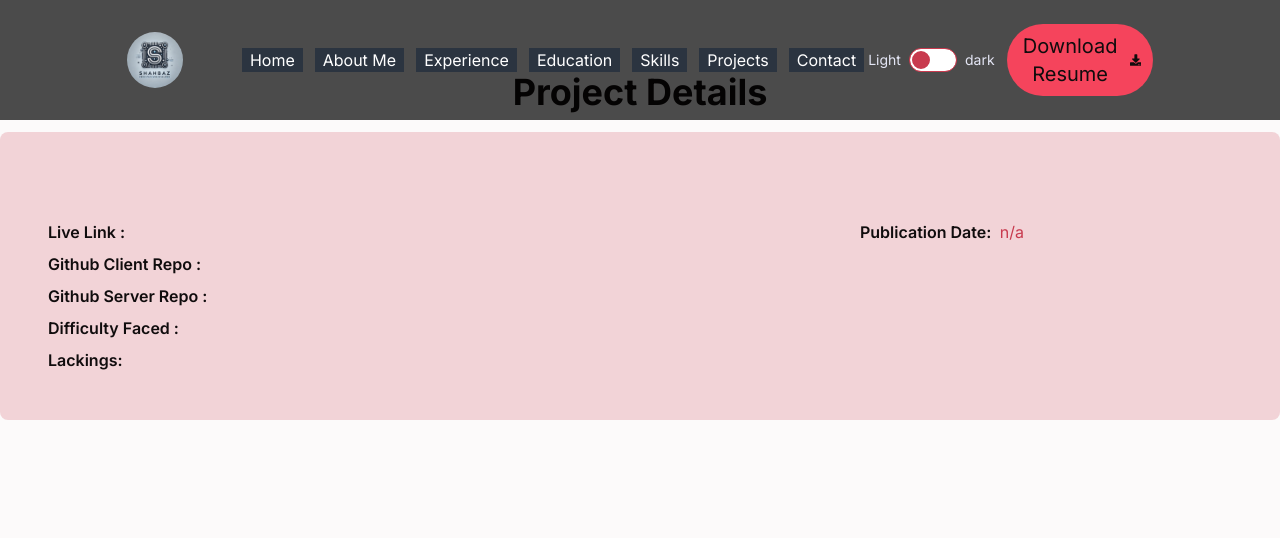
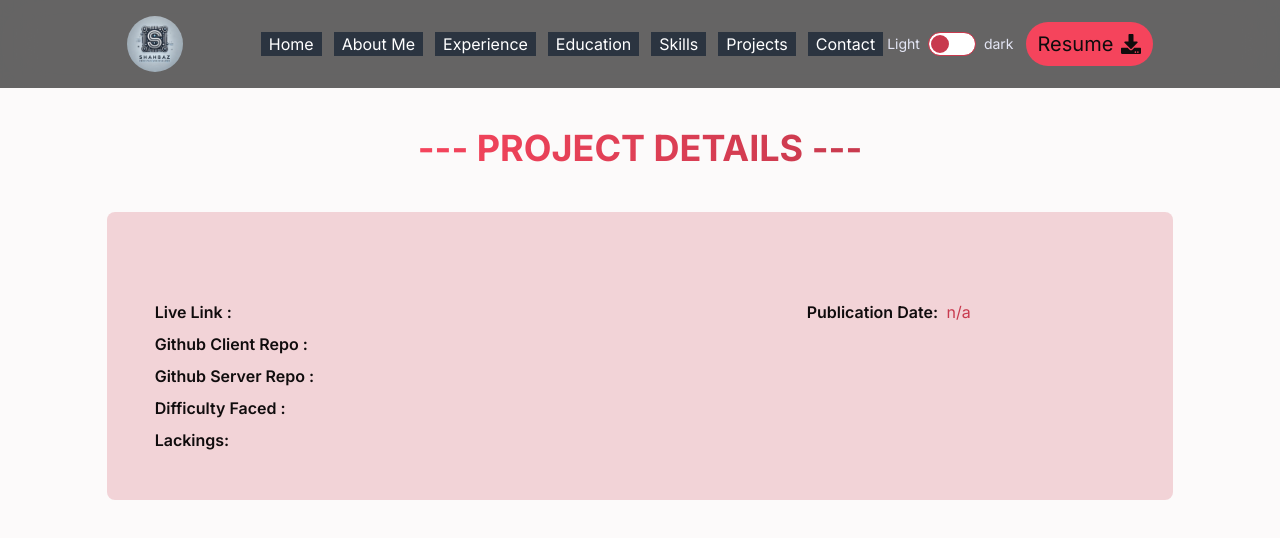
Before and after one commit to shahbaz-kamal/my-web-developer-portfolio-client, a React (Vite) app: page /view-details/1 in a window 1280 px wide. Shown: the top 538 px of the page. Built offline with nearby package versions, Linux system fonts and the light colour scheme; no server answers.

Commit message:
changed resume

```diff
--- a/src/Component/Title.jsx
+++ b/src/Component/Title.jsx
@@ -1,9 +1,10 @@
 import React from 'react';
 
-const Title = ({title}) => {
+const Title = ({title,subTitle}) => {
     return (
-        <div>
-            <h3 className='mb-4 md:mb-5 text-2xl md:text-4xl font-bold text-light-color-text dark:text-dark-color-text text-center'>{title}</h3>
+        <div className='flex flex-col items-center justify-center gap-2 md:gap-3 mb-6 md:mb-8'>
+            <h3 className=' text-2xl md:text-4xl font-bold  text-center uppercase text-transparent bg-clip-text bg-gradient-to-r from-light-accent to-light-primary dark:from-dark-accent dark:to-dark-primary'>--- {title} ---</h3>
+            <p className='text-xl md:text-2xl font-medium italic text-light-color-text dark:text-dark-color-text'>{subTitle}</p>
         </div>
     );
 };
--- a/src/Hooks/UseAxiosSecure.jsx
+++ b/src/Hooks/UseAxiosSecure.jsx
@@ -1,8 +1,8 @@
 import axios from "axios";
 
 const axiosInstance = axios.create({
-  baseURL: "http://localhost:5000/",
-  // baseURL: "https://my-portfolio-server-mauve.vercel.app/",
+  // baseURL: "http://localhost:5000/",
+  baseURL: "https://my-portfolio-server-mauve.vercel.app/",
 });
 const UseAxiosSecure = () => {
   return axiosInstance;
--- a/src/Layouts/MainLayout.jsx
+++ b/src/Layouts/MainLayout.jsx
@@ -5,7 +5,7 @@ import { Outlet } from "react-router-dom";
 const MainLayout = () => {
   return (
     <div>
-      <section className="w-full mx-auto fixed z-10  bg-opacity-70 bg-black py-2 md:py-4">
+      <section className="w-full mx-auto fixed z-10  bg-opacity-60 bg-black py-2  backdrop-blur-xl">
         <Navbar></Navbar>
       </section>
       <section className="">
--- a/src/Pages/Home/Education.jsx
+++ b/src/Pages/Home/Education.jsx
@@ -6,7 +6,7 @@ const Education = () => {
   return (
     <div id="education">
       <header>
-        <Title title={"Education"}></Title>
+        <Title title={"Education"} subTitle={"My Academic Path"}></Title>
       </header>
       <section className="grid grid-cols-1 md:grid-cols-2 gap-4 md:gap-6">
         <EducationCard
--- a/src/Pages/Home/Experience.jsx
+++ b/src/Pages/Home/Experience.jsx
@@ -6,7 +6,7 @@ const Experience = () => {
   return (
     <div id="experience">
       <header>
-        <Title title={"Work Experience"}></Title>
+        <Title title={"Work Experience"} subTitle={"Hands-On Experience"}></Title>
       </header>
       <section className="grid grid-cols-1 md:grid-cols-2 gap-4 md:gap-6">
         <ExperienceCard
--- a/src/Pages/Home/Home.jsx
+++ b/src/Pages/Home/Home.jsx
@@ -9,7 +9,7 @@ import Contact from "./Contact";
 
 const Home = () => {
   return (
-    <div className="space-y-6 md:space-y-8 lg:space-y-10">
+    <div className="space-y-8 md:space-y-10 lg:space-y-14">
       <section className="">
         <Banner></Banner>
       </section>
--- a/src/Pages/Home/ProjectCard.jsx
+++ b/src/Pages/Home/ProjectCard.jsx
@@ -24,7 +24,7 @@ const ProjectCard = ({ project }) => {
     publicationDate,
   } = project;
   return (
-    <div className="card bg-light-secondary bg-opacity-10 dark:bg-dark-primary dark:bg-opacity-20  shadow-xl">
+    <div className="card bg-base-200  dark:bg-dark-primary dark:bg-opacity-20  shadow-xl">
       <figure className="p-6 rounded-md">
         <Swiper
           slidesPerView={1}
@@ -52,8 +52,12 @@ const ProjectCard = ({ project }) => {
         <h2 className="card-title text-light-color-text dark:text-dark-color-text">
           {projectTitle}
         </h2>
-        <p className=" text-light-color-text dark:text-dark-color-text">
-          {projectDescription}
+        <p className=" text-light-color-text dark:text-dark-color-text ">
+          {projectDescription.slice(0, 200)}....{" "}
+          <span className="font-bold text-light-accent dark:text-dark-color-text">
+            {" "}
+            <Link to={`/view-details/${_id}`}>View Details </Link>
+          </span>
         </p>
         <div className="flex justify-center items-center mb-6 flex-wrap gap-4">
           <a href={liveLink} target="_blank">
@@ -75,13 +79,13 @@ const ProjectCard = ({ project }) => {
           </a>
         </div>
 
-        <div className="card-actions justify-center">
+        {/* <div className="card-actions justify-center">
           <Link to={`/view-details/${_id}`}>
             <button className="btn btn-primary bg-light-accent border-light-accent dark:bg-dark-primary dark:border-dark-primary text-light-color-text hover:bg-light-secondary hover:border-light-secondary  dark:hover:bg-dark-accent dark:hover:border-dark-accent transition duration-300 ease-in-out">
               View Details
             </button>
           </Link>
-        </div>
+        </div> */}
       </div>
     </div>
   );
--- a/src/Pages/Home/ViewDetails.jsx
+++ b/src/Pages/Home/ViewDetails.jsx
@@ -43,7 +43,7 @@ const ViewDetails = () => {
     ? parse(publicationDate, "yyyy-MM-dd", new Date())
     : null;
   return (
-    <div className="pt-[72px] max-w-[1320px] mx-auto">
+    <div className="pt-32 w-11/12 md:w-10/12 mx-auto">
       <header>
         <Title title={"Project Details"}></Title>
       </header>
--- a/src/Shared/Navbar.jsx
+++ b/src/Shared/Navbar.jsx
@@ -194,7 +194,7 @@ const Navbar = () => {
 
   return (
     <div className="w-11/12 md:w-10/12 mx-auto navbar   md:px-5 ">
-      <div className="navbar-start">
+      <div className="navbar-start inline-flex">
         <div className="dropdown">
           <div tabIndex={0} role="button" className="btn btn-ghost lg:hidden">
             <svg
@@ -230,7 +230,7 @@ const Navbar = () => {
       <div className="navbar-center hidden lg:flex">
         <ul className="menu menu-horizontal px-1 gap-3">{links}</ul>
       </div>
-      <div className="navbar-end gap-3">
+      <div className="navbar-end flex-groq gap-3">
         <label className="flex cursor-pointer gap-2 items-center">
           <span className="label-text text-light-color-text dark:text-dark-color-text transition ease-in-out duration-300">
             <span className="hidden md:inline-flex text-dark-color-text">
@@ -261,7 +261,7 @@ const Navbar = () => {
           onClick={handleDownload}
           className="text-sm md:text-xl flex items-center gap-2 py-2 px-3 rounded-full bg-light-accent  hover:bg-light-primary hover:text-white text-light-color-text dark:bg-dark-primary dark:hover:bg-dark-accent dark:hover:text-dark-color-text  transition ease-in-out duration-300 "
         >
-          Download Resume <FaDownload />
+        Resume <FaDownload />
           {/* Hidden anchor tag to trigger the download */}
           <a
             href="/resume.pdf" // Path to your resume file
```
Also changed, not shown: 1 other file (tests, documents, lock files or other folders).
